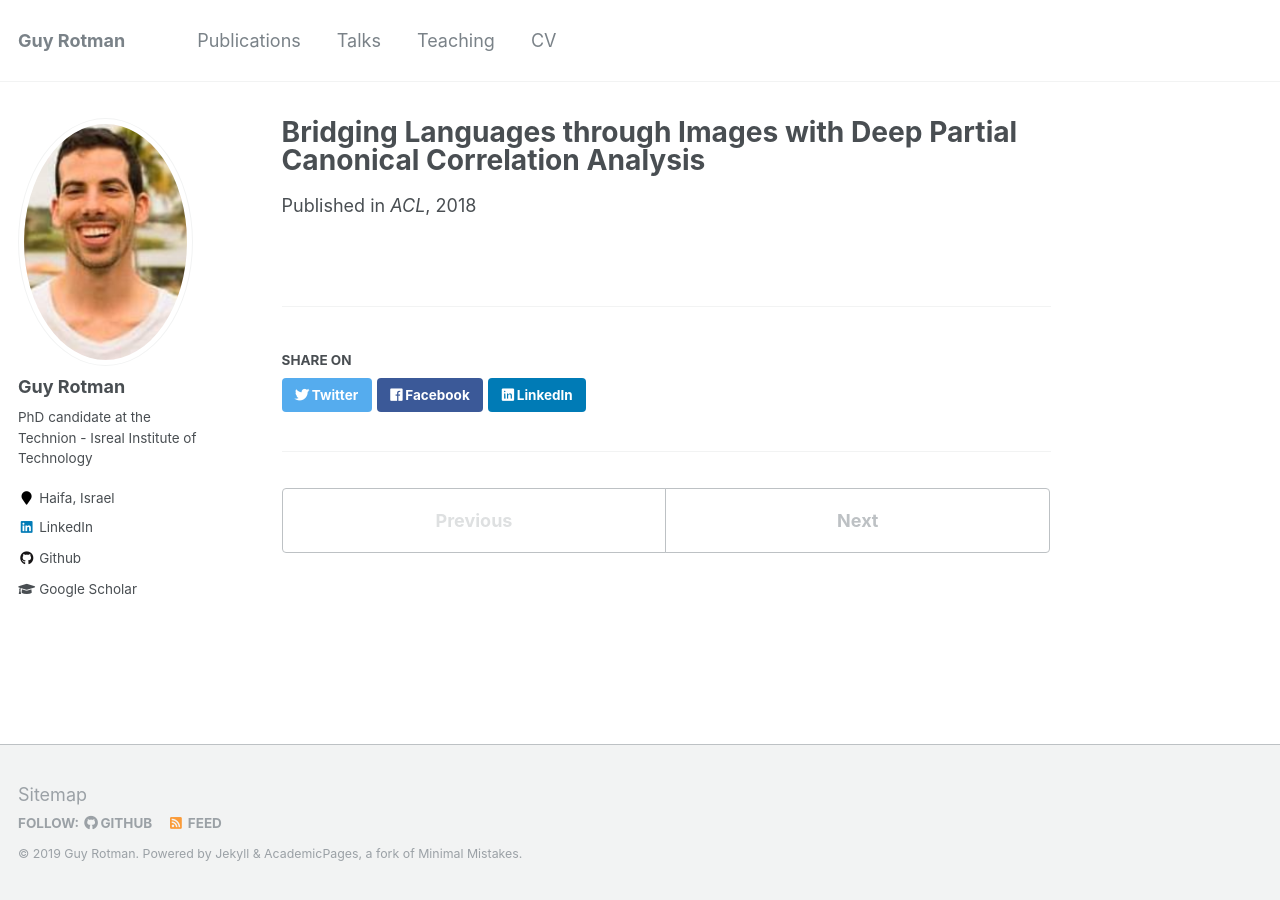
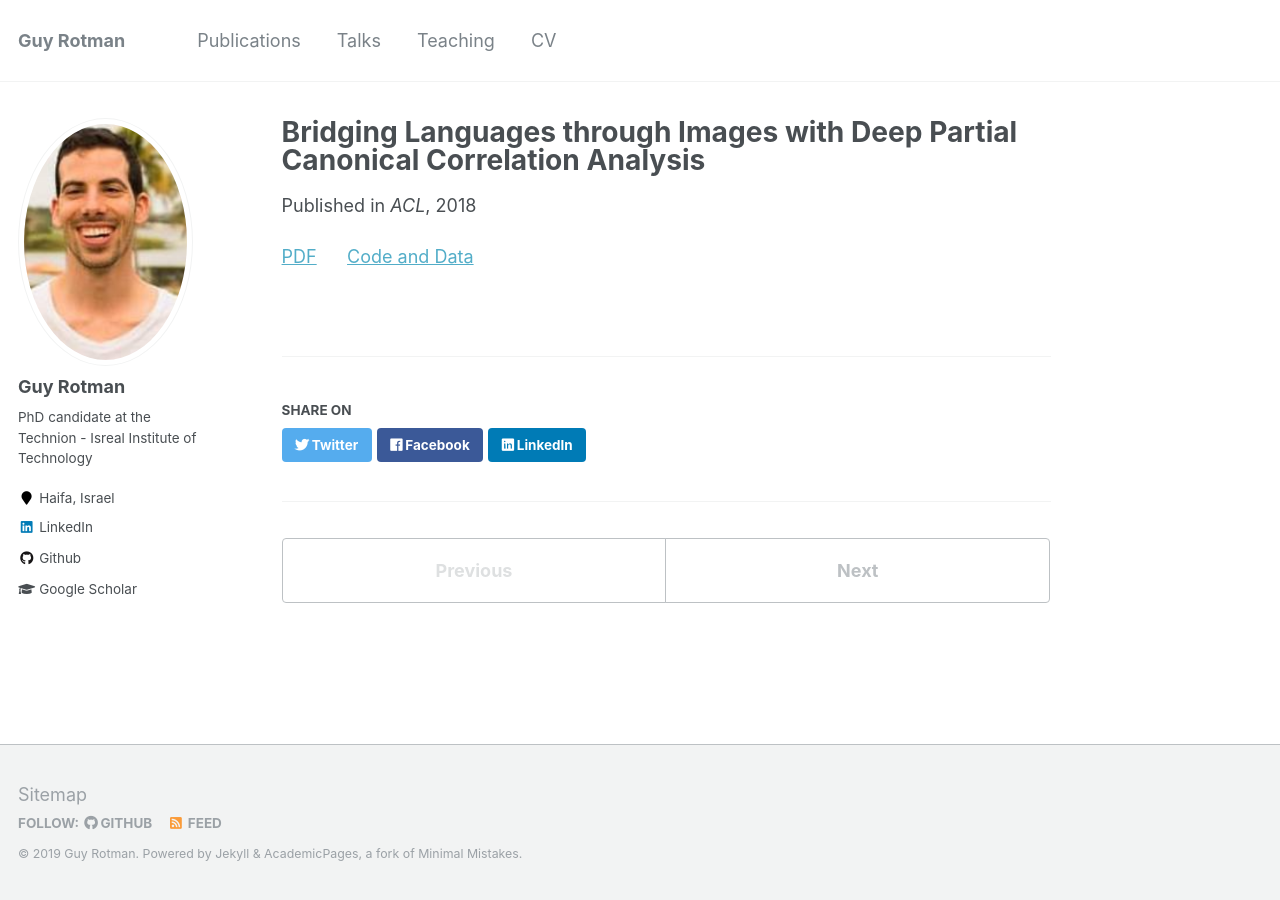
Before and after one commit to rotmanguy/rotmanguy.github.io, a Jekyll site: the page built from _publications/2018-07-01-bridging-languages-through-images.md, in a window 1280 px wide. Built offline with Jekyll 4.4.1, drawn with Linux system fonts in a browser that asks for light colours.

Commit message:
initial commit

```diff
--- a/_publications/2018-07-01-bridging-languages-through-images.md
+++ b/_publications/2018-07-01-bridging-languages-through-images.md
@@ -8,3 +8,7 @@ Suggested citation: '<b>Guy Rotman</b>, Ivan Vulić, and Roi Reichart. <i>Associ
 pdfurl: "https://www.aclweb.org/anthology/P18-1084.pdf"
 codeurl: "https://github.com/rotmanguy/DPCCA"
 ---
+<a href="https://www.aclweb.org/anthology/P18-1084.pdf">PDF</a>
+&nbsp;&nbsp;&nbsp;&nbsp;
+<a href="https://www.aclweb.org/anthology/P18-1084.pdf">Code and Data</a>
+&nbsp;&nbsp;&nbsp;&nbsp;
```
